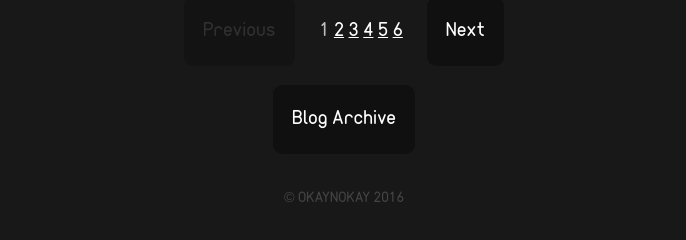
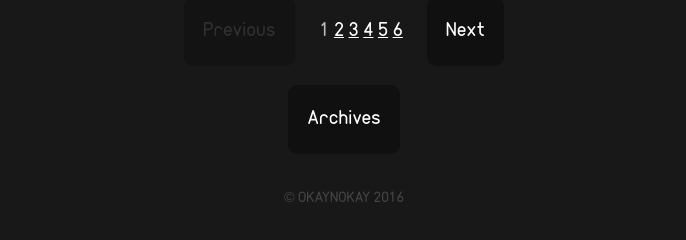
Before and after one commit to oknk/seaquence, a Jekyll site: the page built from blog/index.html, in a window 1280 px wide and 900 px high, scrolled down 4781 px. Shown: the part 657-897 px from the top of the window, without its empty margins (296-982 px from the left). Built offline with Jekyll 4.4.1, drawn with Linux system fonts in a browser that asks for light colours; the list of posts is cut into pages by our own code.

Commit message:
Adding archive button

```diff
--- /dev/null
+++ b/_includes/archive_button.html
@@ -0,0 +1,3 @@
+  <center>
+    <a class="button" href="{{site.baseurl}}/archive">Archives</a>
+  </center>
--- a/_layouts/post.html
+++ b/_layouts/post.html
@@ -23,6 +23,4 @@
   {% endif %}
 </div>
 
-  <center>
-    <a class="button" href="{{site.baseurl}}/archive">Blog Archive</a>
-  </center>
+{% include archive_button.html %}
--- a/blog/index.html
+++ b/blog/index.html
@@ -48,6 +48,4 @@
   {% endif %}
 </div>
 
-<center>
-  <a class="button" href="{{site.baseurl}}/archive">Blog Archive</a>
-</center>
+{% include archive_button.html %}
```
